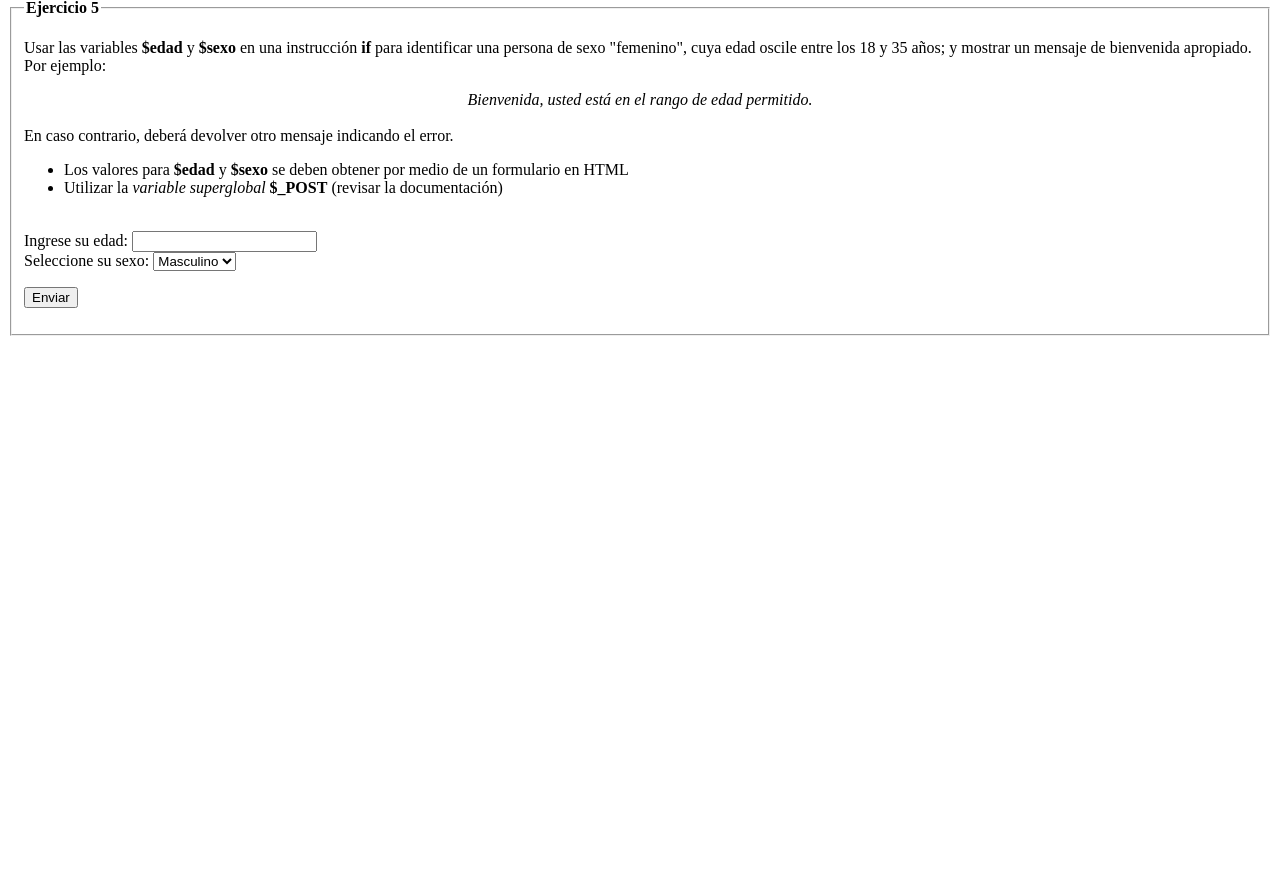
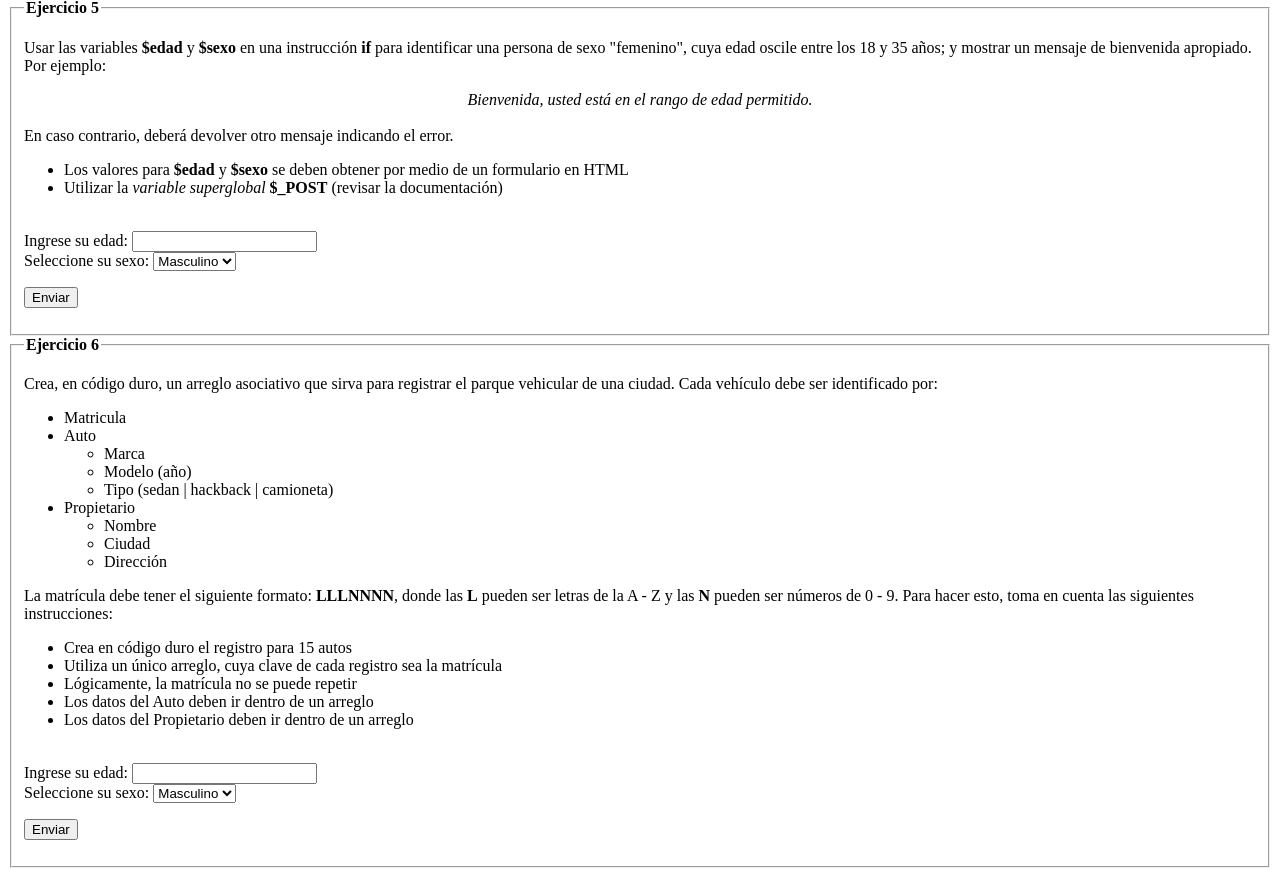
Before and after one commit to ivan-psz/tecweb, a PHP site: page / in a window 1280 px wide. Shown: the part 1830-2706 px from the top of the page. Before the commit the page ends 2166 px from the top, so only its background shows below. Run offline with PHP 8.4, Linux system fonts and the light colour scheme.

Commit message:
Creación del formato para el ejercicio 6

```diff
--- a/practicas/p06/index.php
+++ b/practicas/p06/index.php
@@ -92,9 +92,9 @@
     <fieldset>
         <legend><strong>Ejercicio 4</strong></legend>
         <p>
-            Crea un arreglo cuyos <strong>índices</strong> van de 97 a 122 y cuyos <strong>valores</strong> son letras de la 'a' a la
-            'z'. Usa la función <strong>chr(n)</strong> que devuelve el caracter cuyo código ASCII es <strong>n</strong> para poner
-            el valor en cada índice. Es decir:
+            Crea un arreglo cuyos <strong>índices</strong> van de 97 a 122 y cuyos <strong>valores</strong> son letras de la 'a' a
+            la 'z'. Usa la función <strong>chr(n)</strong> que devuelve el caracter cuyo código ASCII es <strong>n</strong> para
+            poner el valor en cada índice. Es decir:
             <br>
             <strong>&emsp;[97] => a</strong><br>
             <strong>&emsp;[98] => b</strong><br>
@@ -126,9 +126,9 @@
     <fieldset>
         <legend><strong>Ejercicio 5</strong></legend>
         <p>
-            Usar las variables <strong>$edad</strong> y <strong>$sexo</strong> en una instrucción <strong>if</strong> para identificar
-            una persona de sexo "femenino", cuya edad oscile entre los 18 y 35 años; y mostrar un mensaje de bienvenida apropiado.
-            Por ejemplo:
+            Usar las variables <strong>$edad</strong> y <strong>$sexo</strong> en una instrucción <strong>if</strong> para
+            identificar una persona de sexo "femenino", cuya edad oscile entre los 18 y 35 años; y mostrar un mensaje de
+            bienvenida apropiado. Por ejemplo:
             <br>
             <div style="text-align: center;">
                 <em>Bienvenida, usted está en el rango de edad permitido.</em>
@@ -137,7 +137,8 @@
             En caso contrario, deberá devolver otro mensaje indicando el error.
             <ul>
                 <li>
-                    Los valores para <strong>$edad</strong> y <strong>$sexo</strong> se deben obtener por medio de un formulario en HTML
+                    Los valores para <strong>$edad</strong> y <strong>$sexo</strong> se deben obtener por medio de un formulario
+                    en HTML
                 </li>
                 <li>
                     Utilizar la <em>variable superglobal</em> <strong>$_POST</strong> (revisar la documentación)
@@ -157,5 +158,55 @@
         </form>
     </fieldset>
 
+    <fieldset>
+        <legend><strong>Ejercicio 6</strong></legend>
+        <p>
+            Crea, en código duro, un arreglo asociativo que sirva para registrar el parque vehicular de una ciudad. Cada vehículo
+            debe ser identificado por:
+            <ul>
+                <li>Matricula</li>
+                <li>
+                    Auto
+                    <ul>
+                        <li>Marca</li>
+                        <li>Modelo (año)</li>
+                        <li>Tipo (sedan | hackback | camioneta)</li>
+                    </ul>
+                </li>
+                <li>
+                    Propietario
+                    <ul>
+                        <li>Nombre</li>
+                        <li>Ciudad</li>
+                        <li>Dirección</li>
+                    </ul>
+                </li>
+            </ul>
+            La matrícula debe tener el siguiente formato: <strong>LLLNNNN</strong>, donde las <strong>L</strong> pueden ser letras
+            de la A - Z y las <strong>N</strong> pueden ser números de 0 - 9.
+
+            Para hacer esto, toma en cuenta las siguientes instrucciones:
+
+            <ul>
+                <li>Crea en código duro el registro para 15 autos</li>
+                <li>Utiliza un único arreglo, cuya clave de cada registro sea la matrícula</li>
+                <li>Lógicamente, la matrícula no se puede repetir</li>
+                <li>Los datos del Auto deben ir dentro de un arreglo</li>
+                <li>Los datos del Propietario deben ir dentro de un arreglo</li>
+            </ul>
+        </p>
+        <br>
+        <form action="./src/funciones.php" method="POST">
+            Ingrese su edad: <input type="text" name="age">
+            <br>
+            Seleccione su sexo:
+            <select name="sex">
+                <option value="M">Masculino</option>
+                <option value="F">Femenino</option>
+            </select>
+            <p><input type="submit" value="Enviar"></p>
+        </form>
+    </fieldset>
+
 </body>
 </html>
```
